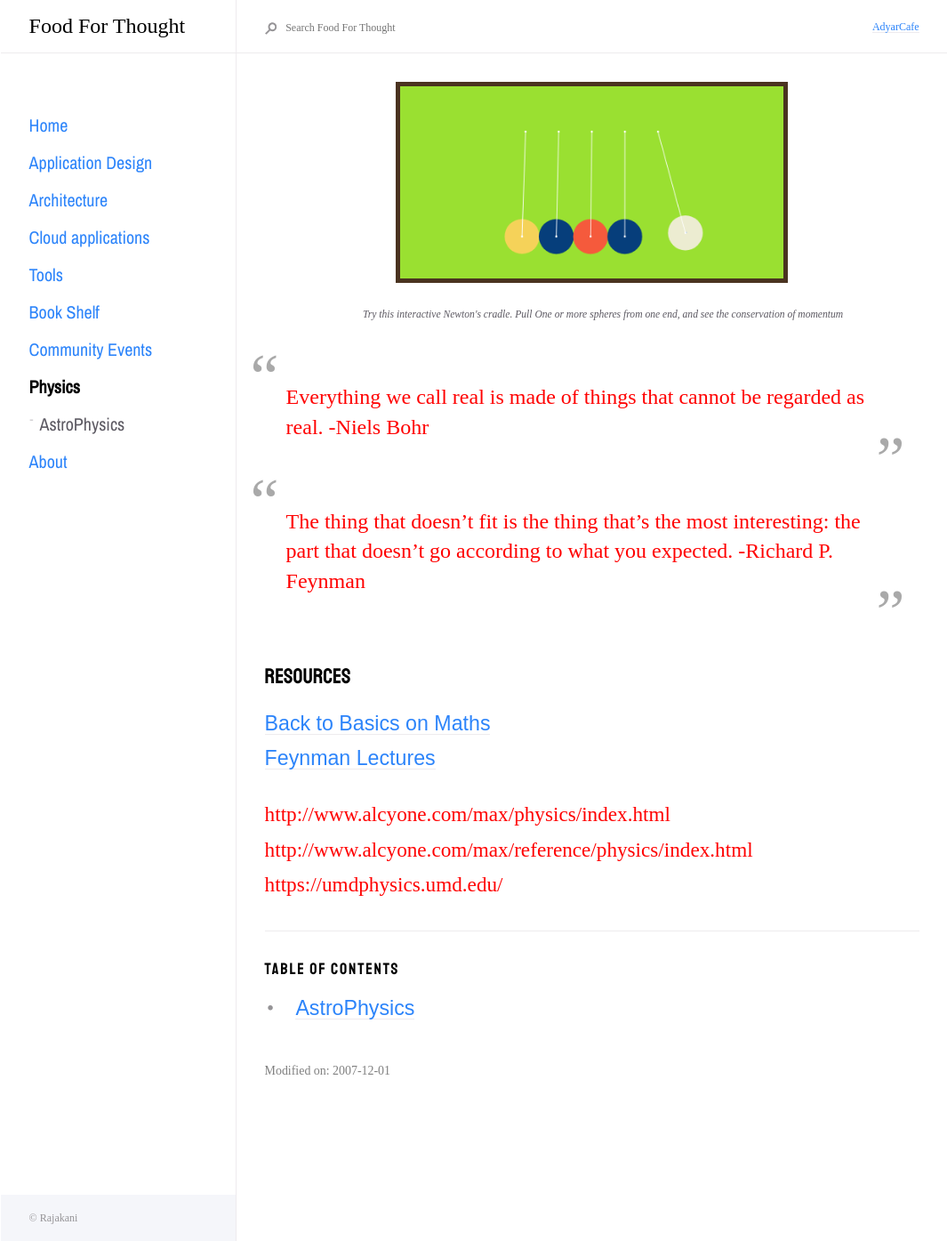
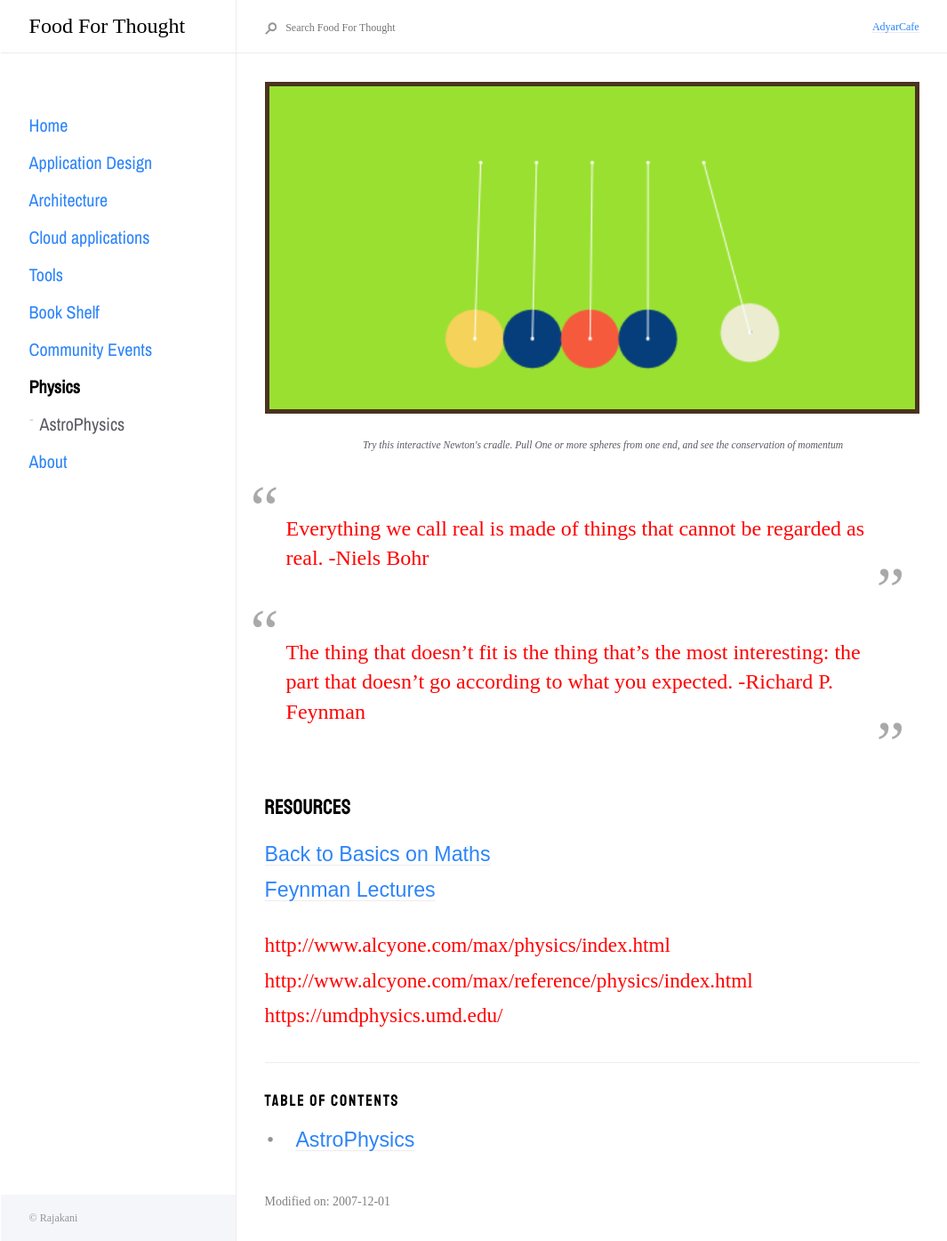
Before and after one commit to Rajakani/rajakani.github.io, a Jekyll site: the page built from docs/physics/physics.md, in a window 1280 px wide. Shown: the whole page at 89% size, without its empty margins (16-1081 px from the left). Built offline with Jekyll 4.4.1, drawn with Linux system fonts in a browser that asks for light colours; nearby versions of some CDN libraries; some web fonts are replaced.

Commit message:
Update newtonsCradle.html

```diff
--- a/_includes/newtonsCradle.html
+++ b/_includes/newtonsCradle.html
@@ -5,7 +5,7 @@
 <style>
     h1   {color: blue;}
     p    {color: red;}
-    canvas{ border: 5px solid #4a3320;width: 60%; height: 40%; margin-left: 20%; margin-right:20% }
+    canvas{ border: 5px solid #4a3320;width: 100%; height: 40%; }
     .container{margin-bottom: 5%;}
     .image-desc{font-size: .5em; margin-left: 15%;}
 </style>
```
